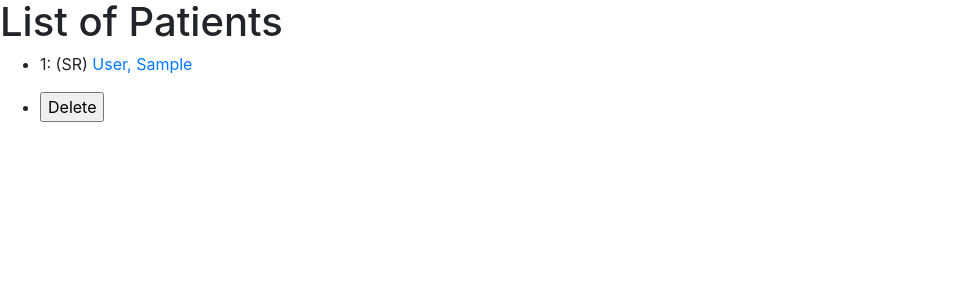
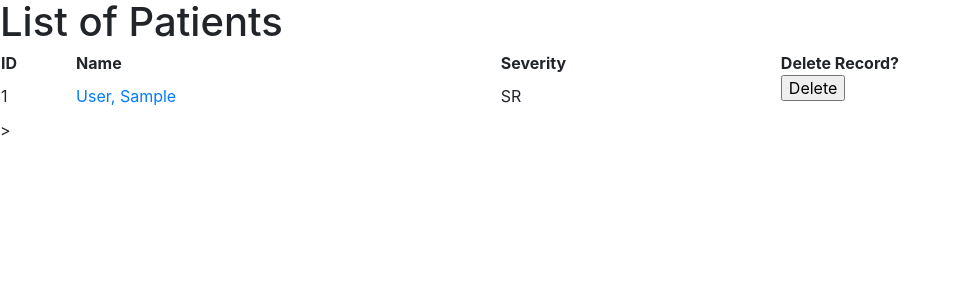
Before and after one commit to dude-ify/disastertag, a Django app: template src/templates/dtags/read.html in a window 1280 px wide. Shown: the top 300 px of the page, without its empty margins (0-961 px from the left). Run offline with Django 3.2, Linux system fonts and the light colour scheme; the template is opened without the code that fills it: values that come from a table or form of the project are taken from there, others are empty; tables that the repository leaves empty hold one stand-in row (values such as "Sample post"); parts of the project's set-up code (start-up, migrations or seed data) failed here and were passed over; some libraries are stand-ins or nearby versions.

Commit message:
fuck images

```diff
--- a/src/dtags/models.py
+++ b/src/dtags/models.py
@@ -3,39 +3,39 @@ from django.forms import ModelForm
 from django.forms.widgets import HiddenInput
 
 class Dtag(models.Model):
-    barcode_id = models.PositiveIntegerField(default=1, unique=True)
-    first_name = models.CharField(max_length=225, blank=True)
-    last_name = models.CharField(max_length=225, blank=True)
-    notes = models.TextField(blank=True)
-    loc_lat = models.FloatField(default=0, blank=False)
-    loc_lon = models.FloatField(default=0, blank=False)
-    image = models.ImageField(upload_to='static/img/{{ barcode_id }}/', default='static/img/default.jpeg')
-    SEVERITY_CHOICES = (
-            ('SR', 'Severe'),
-            ('MO', 'Moderate'),
-            ('MD', 'Mild'),
-            )
-    severity = models.CharField(
-            max_length=2,
-            choices=SEVERITY_CHOICES,
-            default='SR',
-            )
+	barcode_id = models.PositiveIntegerField(default=1, unique=True)
+	first_name = models.CharField(max_length=225, blank=True)
+	last_name = models.CharField(max_length=225, blank=True)
+	notes = models.TextField(blank=True)
+	loc_lat = models.FloatField(default=0, blank=False)
+	loc_lon = models.FloatField(default=0, blank=False)
+	image = models.ImageField(upload_to='media/', default='media/None/default.jpeg')
+	SEVERITY_CHOICES = (
+			('SR', 'Severe'),
+			('MO', 'Moderate'),
+			('MD', 'Mild'),
+			)
+	severity = models.CharField(
+			max_length=2,
+			choices=SEVERITY_CHOICES,
+			default='SR',
+			)
 
-    date_created = models.DateTimeField(auto_now_add=True)
-    date_modified = models.DateTimeField(auto_now=True)
+	date_created = models.DateTimeField(auto_now_add=True)
+	date_modified = models.DateTimeField(auto_now=True)
 
-    def __str__(self):
-        """Return a human readable rep of the model instance"""
-        return "{}".format(self.first_name)
+	def __str__(self):
+		"""Return a human readable rep of the model instance"""
+		return "{}".format(self.first_name)
 
 class DtagForm(ModelForm):
-    class Meta:
-        model = Dtag
-        fields = ['loc_lon', 'loc_lat', 'first_name', 'last_name', 'notes', 'severity', 'image']
+	class Meta:
+		model = Dtag
+		fields = ['barcode_id', 'loc_lon', 'loc_lat', 'first_name', 'last_name', 'notes', 'severity']
 
-    def __init__(self, *args, **kwargs):
-        super().__init__(*args, **kwargs)
-        self.fields['loc_lat'].widget = HiddenInput()
-        self.fields['loc_lat'].widget.attrs.update({'id': 'lat'})
-        self.fields['loc_lon'].widget = HiddenInput()
-        self.fields['loc_lon'].widget.attrs.update({'id': 'lon'})
+	def __init__(self, *args, **kwargs):
+		super().__init__(*args, **kwargs)
+		self.fields['loc_lat'].widget = HiddenInput()
+		self.fields['loc_lat'].widget.attrs.update({'id': 'lat'})
+		self.fields['loc_lon'].widget = HiddenInput()
+		self.fields['loc_lon'].widget.attrs.update({'id': 'lon'})
--- a/src/static/geolocation.js
+++ b/src/static/geolocation.js
@@ -1,7 +1,5 @@
 function geoFindMe() {
 	var output = document.getElementById("out");
-	//var html_lon = document.getElementById("lon");
-	//var html_lat = document.getElementById("lat");
 
 	if (!navigator.geolocation){
 		output.innerHTML = "<p>Geolocation is not supported by your browser</p>";
--- a/src/templates/dtags/patient_info.html
+++ b/src/templates/dtags/patient_info.html
@@ -7,6 +7,8 @@
 
 {% block body %}
 
+<h1> Patient Information Page </h1>
+
 <h2>{{ patient.last_name }}, {{ patient.first_name }}</h2>
 
 <ul>
@@ -15,8 +17,4 @@
 		<li><b>Notes:</b> {{ patient.notes }}</li>
 </ul>
 
-{% for i in img %}
-    <img src="{{ i.image.url }}" width="500px"/>
-{% endfor %}
-
 {% endblock %}
--- a/src/templates/dtags/read.html
+++ b/src/templates/dtags/read.html
@@ -7,14 +7,21 @@
 
 {% block body %}
 <h1>List of Patients</h1>
-<ul>
+<table style="width: 100%">
+	<tr>
+		<th> ID </th>
+		<th> Name </th>
+		<th> Severity </th>
+		<th> Delete Record? </th>
+	</tr>
 	{% for patient in patients %}
-		<li><p>{{ patient.barcode_id }}: ({{ patient.severity }}) <a href="{% url 'info' patient.barcode_id %}">{{ patient.last_name }}, {{ patient.first_name }}</a></p></li>
-		<li> <form action="{% url 'del_item' patient.barcode_id %}" method="post">
-			{% csrf_token %}
-			<input type="submit" value="Delete" />
+		<tr>
+			<td> {{ patient.barcode_id }} </td>
+			<td> <a href="{% url 'info' patient.barcode_id %}">{{ patient.last_name }}, {{ patient.first_name }}</a> </td>
+			<td> {{ patient.severity }} </td>
+			<td> <form action="{% url 'del_item' patient.barcode_id %}" method="post"> <input type="submit" value="Delete" /> {% csrf_token %} </form>
 		</form>
-		</li>
+		</tr>
 	{% endfor %}
-</ul>
+</table>>
 {% endblock %}
```
Also changed, not shown: src/dtags/migrations/0007_auto_20180121_0554.py (added), src/media/None/default.jpeg (renamed from src/static/media/default.jpeg).
